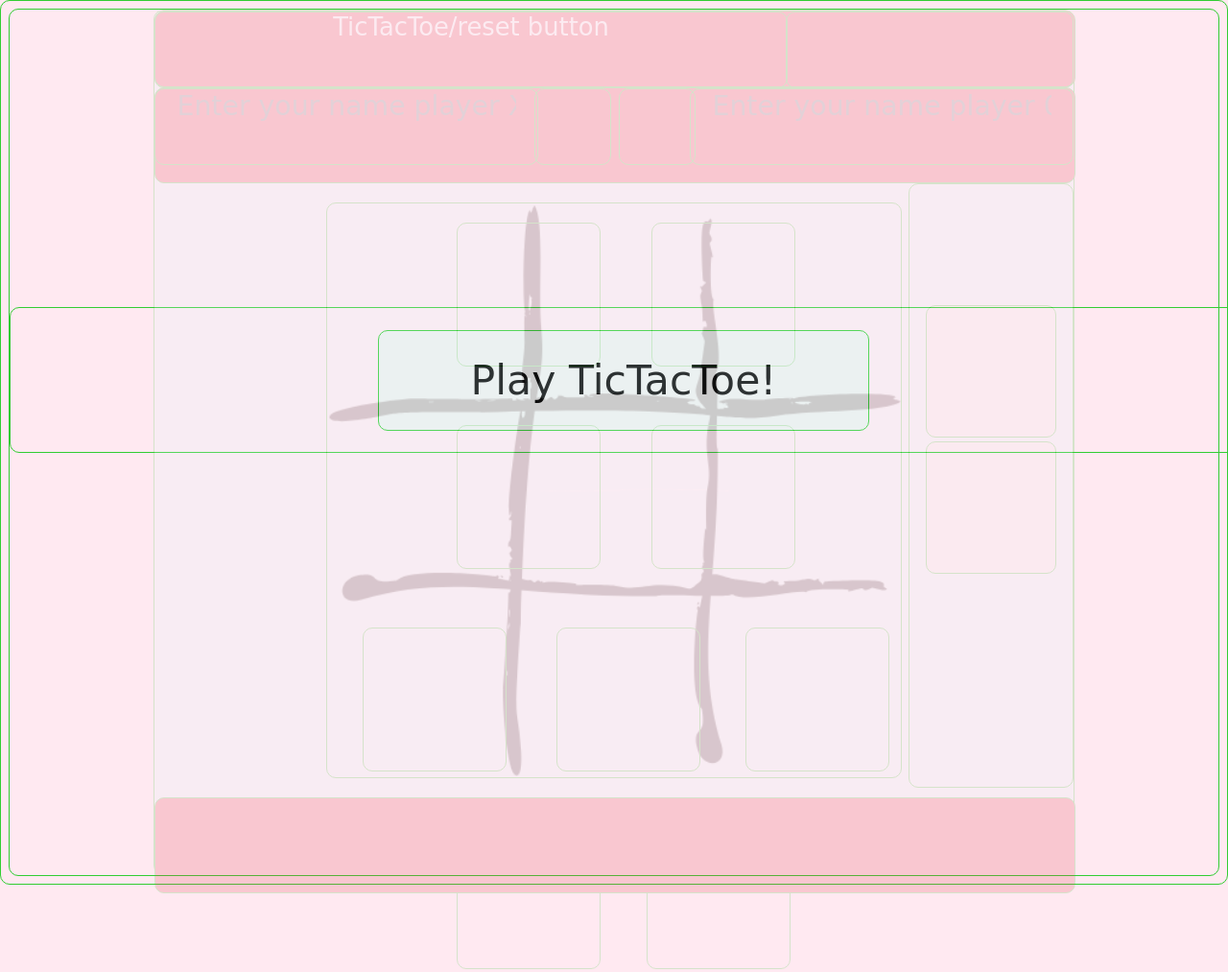
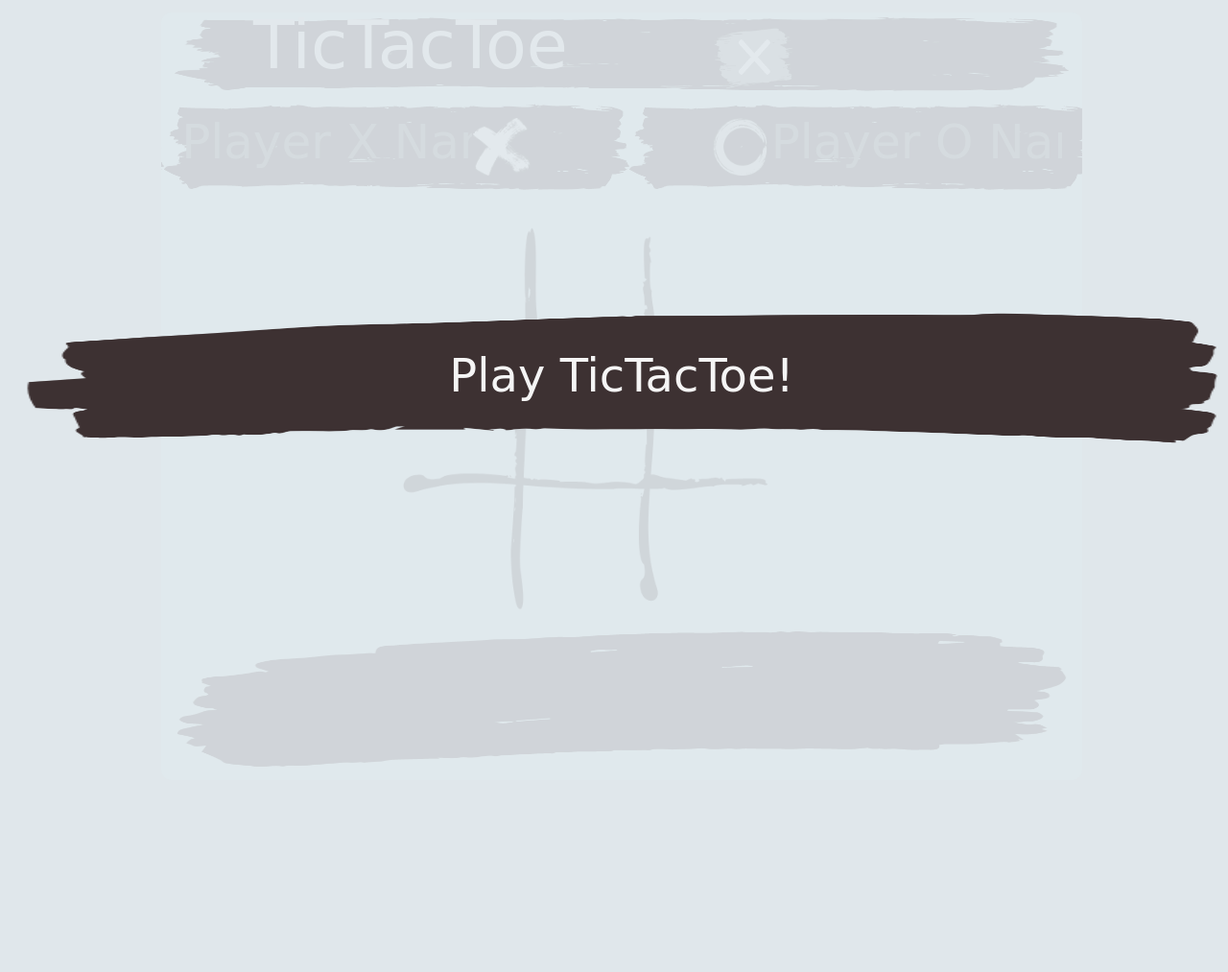
Before and after one commit to Sainath94907/sai8, a plain HTML site: page index.html in a window 1280 px wide. Shown: the whole page at 96% size. After the commit the page ends 816 px from the top, so only its background shows below. Drawn offline with Linux system fonts and the light colour scheme; a web font is replaced by a local one.

Commit message:
progress 7: visuals / added image background and buttons

```diff
--- a/css/style.css
+++ b/css/style.css
@@ -2,14 +2,48 @@
 
 
 * {
-    border: 0.5px solid limegreen;
     box-sizing: border-box;
     border-radius: 10px 10px 10px 10px;
     color: whitesmoke;
     font-family: 'Patrick Hand SC', cursive;
-    font-size: 110%;
     text-align: center;
+    transition: 0.3s all;
+    transition-property: opacity, transform;
+}
 
+button {
+    border: none;
+    outline: none;
+}
+
+@keyframes bounce {
+    0%, 25%, 50%, 75%, 90%, 100% {
+    transform: translateY(0); }
+    15%,40% {
+    transform: translateY(-20px); }
+    65% ,80% {
+    transform: translateY(-15px); }
+    95% {
+    transform: translateY(-5px); } }
+
+button {
+    animation: bounce 5s linear;
+    animation-iteration-count: infinite;
+}
+
+body {
+    background-color: #e0e7eb;
+    width: 100vw;
+    height: 100vh;
+}
+
+.container {
+    width: 960px;
+    height: 100%;
+    position: relative;
+    top: 5px;
+    margin: 0 auto;
+    background-color: #e0fbfc;
 }
 
 .startScreen {
@@ -18,18 +52,20 @@
     position: absolute;
     top: 40%;
     visibility: visible;
+    z-index: 99;
 }
 
 .starter {
     height: 70%;
-    width: 40%;
+    width: 70%;
     display: block;
-    font-size: 200%;
-    color: black;
+    font-size: 6vh;
+    color: whitesmoke;
     position: absolute;
-    top: 15%;
-    right: 30%;
+    top: 12%;
+    right: 15%;
     visibility: inherit;
+    background: transparent;
 }
 
 .whosTurn {
@@ -41,69 +77,192 @@
 }
 
 .turn {
-    height: 50%;
-    width: 20%;
+    height: 20vh;
+    aspect-ratio: 1/1;
     display: inline-block;
     font-size: 200%;
     color: black;
     visibility: inherit;
     position: relative;
     margin: 0 auto;
-    top: 30%;
-    z-index: 999;
+    top: 10%;
+    z-index: 99;
+    background: transparent
+}
+
+.turn:hover {
+    height: 27vh;
+    aspect-ratio: 1/1;
 }
 
 .offScreen{
     pointer-events: none;
-    opacity: 0.2;
+    opacity: .1;
+    z-index: 1;
 }
 
-body {
-    background-color: #FFE9F1;
-    max-height: 100%;
+.header {
+    width: 100%;
+    height: 90px;
+    background-color: transparent;
+}
+
+.game {
+    width: 60%;
+    height: 80px;
+    position: absolute;
+    left: 10%;
+    top: -7px;
+    font-size: 70px;
+    text-align: left;
+}
+
+.rounds {
+    width: 30%;
+    height: 80px;
+    position: absolute;
+    top: -8px;
+    right: 0px;
+    font-size: 60px;
+}
+
+.score {
+    height: 80%;
+    aspect-ratio: 1/1;
+    position:relative;
+    margin: 0 auto;
+    display: inline-block;
+    top: -10px;
+    font-size: 80px;
+}
+
+#p1s {
+    position:relative;
+    right: 10px;
+}
+
+#p2s {
+    position:relative;
+    left: 10px;
+}
+
+.players {
+    width: 100%;
+    height: 101px;
+    margin: 0 auto;
+    display: inline-block;
+    background-color: transparent;
+    background-image: url(../img/banner1.png);
+    background-size: contain;
+    background-position-x: 3px;
+}
+
+.p1 {
+    width: 40%;
+    height: 90px;
+    display: inline-block;
+    position: absolute;
+    top: 90px;
+    left: 2%;
+}
+
+.p2 {
+    width: 40%;
+    height: 90px;
+    display: inline-block;
+    position: absolute;
+    top: 90px;
+    right: 2%;
+}
+
+.px
+{
+    width: 80%;
+    height: 90px;
+    position: absolute;
+    left: 0%;
+    background: transparent;
+    border: none;
+    font-size: 50px;
+}
+
+.po
+{
+    width: 80%;
+    height: 90px;
+    position: absolute;
+    right: 0px;
+    background: transparent;
+    border: none;
+    font-size: 50px;
+}
+
+.tokenx {
+    width: 60px;
+    height: 60px;
+    position: absolute;
+    top: 110px;
+    left: 325px;
+    background: transparent;
+    filter: invert(1);
+}
+
+.tokenx:hover {
+    animation: bounce 2s linear;
+}
+
+.tokeno {
+    width: 60px;
+    height: 60px;
+    position: absolute;
+    top: 110px;
+    right: 325px;
+    background: transparent;
+    filter: invert(1);
+}
+
+.tokeno:hover {
+    animation: bounce 2s linear;
+}
+
+.board {
+    height: 50%;
+    aspect-ratio: 1/1;
+    margin: 0 auto;
+    position: relative;
+    top: 4%;
+    right: 4%;
+    background-image: url('../img/tictacboard.png');
+    background-size: contain;
+}
+
+.cell1 {
+    width: 25%;
+    aspect-ratio: 1/1;
+    display: inline-block;
+    position: relative;
+    margin: 5% 2% 2% 3%;
+    contain:content;
+
 
 }
 
-.container {
-    width: 960px;
-    position: relative;
-    margin: 0 auto;
-    background-color: #e0fbfc;
-}
-
-.board {
-    width: 600px;
-    height: 600px;
-    margin: 0 auto;
-    position: relative;
-    margin-top: 20px;
-    background-image: url('../img/tictacboard.png');
-    background-size: cover;
-
-}
-
-.cell1 {
-    width: 150px;
-    height: 150px;
+.cell2 {
+    width: 25%;
+    aspect-ratio: 1/1;
     display: inline-block;
     position: relative;
-    margin: 20px 10px 10px 35px;
-}
-
-.cell2 {
-    width: 150px;
-    height: 150px;
-    position: relative;
-    margin: 45px 10px 10px 35px;
-    display: inline-block;
+    margin: 5% 4% 2% 3%;
+    contain: content;
 }
 
 .cell3 {
-    width: 150px;
-    height: 150px;
+    width: 25%;
+    aspect-ratio: 1/1;
+    display: inline-block;
     position: relative;
-    margin: 40px 10px 10px 30px;
-    display: inline-block;
+    margin: 5% 3% 2% 3%;
+    contain: content;
 }
 
 .unclickable{
@@ -111,106 +270,113 @@ body {
 }
 
 .sideButtons {
-    width: 18%;
+    width: 17%;
     height: 70%;
     position: absolute;
     right: 0%;
     top: 20%;
     display: block;
+    background: transparent;
+}
+
+.sideB:hover {
+    width:150%;
+    aspect-ratio: 1/1;
+}
+
+.resNav {
+    width: 120%;
+    aspect-ratio: 1/1;
+    position:relative;
+    top: 20%;
+    background: transparent;
+}
+
+.cloNav {
+    width: 120%;
+    aspect-ratio: 1/1;
+    position:relative;
+    top: 20%;
+    background: transparent;
 }
 
 .res {
+    width: 60%;
+    aspect-ratio: 1/1;
+    background: transparent;
+    position: absolute;
+    top: -28%;
+    right: 230%;
+    visibility: hidden;
+}
+
+.res:hover {
     width: 80%;
-    height: 22%;
-    position:relative;
-    top: 20%;
+    aspect-ratio: 1/1;
 }
 
 .clo {
+    width: 60%;
+    aspect-ratio: 1/1;
+    background: transparent;
+    position: absolute;
+    top: -28%;
+    right: 180%;
+    visibility: visible;
+}
+
+.clo:hover {
     width: 80%;
-    height: 22%;
-    position:relative;
-    top: 20%;
+    aspect-ratio: 1/1;
 }
 
 .message {
-    width: 960px;
-    height: 100px;
-    top: 20px;
-    position: relative;
+    width: 100%;
+    height: 20vh;
+    position: absolute;
+    bottom: 0%;
     margin: 0 auto;
-    background-color: #E44650;
 }
 
-.players {
-    width: 960px;
-    height: 100px;
-    margin: 0 auto;
-    display: inline-block;
-    background-color: #E44650;
+.textM {
+    width: 85%;
+    height: 40%;
+    position: absolute;
+    top: 18%;
+    right: 7%;
+    font-size: 7vh;
 }
 
-.p1 {
-    width: 400px;
-    height: 80px;
-    display: inline-block;
+.winImg {
+    width: 100%;
+    height: 19%;
     position: absolute;
-    left: 0px
-}
-.p2 {
-    width: 400px;
-    height: 80px;
-    display: inline-block;
-    position: absolute;
-    right: 0px
-}
-
-.px
-{
-    background: transparent;
-    border: none;
-}
-
-.po
-{
-    background: transparent;
-    border: none;
-}
-
-.header {
-    width: 960px;
-    height: 80px;
-    background-color: #E44650;
+    top: 38%;
+    visibility: hidden;
+    z-index: 99;
 
 }
 
-.game {
-    width: 660px;
-    height: 80px;
+.winScreen {
+    height: 70%;
+    width: 70%;
+    display: block;
+    font-size: 6vh;
+    color: whitesmoke;
     position: absolute;
-    left: 0px;
-}
-
-.rounds {
-    width: 300px;
-    height: 80px;
-    position: absolute;
-    right: 0px;
-}
-
-.score {
-    width: 80px;
-    height: 80px;
-    position:relative;
-    margin: 0 auto;
-    display: inline-block;
+    top: 22%;
+    right: 15%;
+    visibility: inherit;
+    background: transparent;
+    visibility: hidden;
 }
 
 .winScreen {
-    width: 100%;
-    height: 19%;
-    position: absolute;
-    top: 40%;
-    visibility: hidden;
-    background-color: #E44650;
+    animation: bounce 3s linear;
+    animation-iteration-count: infinite;
 }
+
+img {
+    width: 97%;
+    height: 97%;
+}
--- a/index.html
+++ b/index.html
@@ -9,25 +9,25 @@
 
 </head>
 <body>
-    <div class="startScreen" id="start">
+    <header class="startScreen" id="start">
         <button class="startInputs starter">Play TicTacToe!</button>
-    </div>
+    </header>
     <div class="whosTurn">
         <button class="turn" id="x"></button>
         <button class="turn" id="o"></button>
     </div>
-    <div class="container offScreen">
+    <section class="container offScreen">
         <nav class="header">
-            <div class="game" id="title">TicTacToe/reset button</div>
+            <div class="game" id="title">TicTacToe</div>
             <div class="rounds" id="gameRounds"></div>
         </nav>
 
         <div class="players">
             <div class="p1" id="player1">
-                <input class="px" id="name1" placeholder="Enter your name player X!">
+                <input class="px" id="name1" placeholder="Player X Name!">
             </div>
             <div class="p2" id="player2">
-                <input class="po" id="name2" placeholder="Enter your name player 0!">
+                <input class="po" id="name2" placeholder="Player O Name!">
             </div>
             <div class="score" id="p1s"></div>
             <div class="score" id="p2s"></div>
@@ -47,9 +47,13 @@
             <button class="res" id="restart"></button>
             <button class="clo" id="close"></button>
         </div>
-        <div class="message" id="prompter"></div>
+        <footer class="message" id="prompter">
+            <div class="textM" id="promptM"></div>
+        </footer>
+    </section>
+    <div class="winImg">
+        <div class="winScreen" id="winner"></div>
     </div>
-    <div class="winScreen" id="winner"></div>
 </body>
 <script src="js/jquery.js"></script>
 <script src="js/logic.js"></script>
--- a/js/logic.js
+++ b/js/logic.js
@@ -1,17 +1,13 @@
-
-
-
-let playerTurn = true
-
 
 const cells = {
     c1:'',c2:'',c3:'',
     c4:'',c5:'',c6:'',
     c7:'',c8:'',c9:'',
+    playerTurn : true,
     moves : 0,
     button: 0,
-    score1: 0,
-    score2: 0,
+    score1: '',
+    score2: '',
     round: 1,
     checkCells: function (){
         if ((this.c1 && this.c5 && this.c9) ||
@@ -22,10 +18,12 @@ const cells = {
             (this.c7 && this.c4 && this.c1) ||
             (this.c2 && this.c5 && this.c8) ||
             (this.c4 && this.c5 && this.c6)){
-            $('#prompter').text(`Congratulations ${$('#name1').val()}!`);
+            $('#promptM').text(`${$('#name1').val()} wins!`);
             $('.block').addClass('unclickable');
-            this.score1 += 1;
+            this.navSide();
+            this.score1 = Number(this.score1) + 1;
             $('#p1s').text(`${this.score1}`);
+
         } else
         if ((this.c1 === false && this.c5 === false && this.c9 === false) ||
             (this.c3 === false && this.c5 === false && this.c7 === false) ||
@@ -35,15 +33,16 @@ const cells = {
             (this.c7 === false && this.c4 === false && this.c1 === false) ||
             (this.c2 === false && this.c5 === false && this.c8 === false) ||
             (this.c4 === false && this.c5 === false && this.c6 === false)){
-            $('#prompter').text(`Congratulations ${$('#name2').val()}!`);
+            $('#promptM').text(`${$('#name2').val()} wins!`);
             $('.block').addClass('unclickable');
-            this.score2 += 1;
+            this.navSide();
+            this.score2 = Number(this.score2) + 1;
             $('#p2s').text(`${this.score2}`);
         } else
         if (this.moves === 8) {
-            $('#prompter').text(`Draw!`);
+            $('#promptM').text(`Draw!`);
             $('.block').addClass('unclickable');
-
+            this.navSide();
         }
     },
     clearCells: function(){
@@ -57,33 +56,34 @@ const cells = {
     restartGame : function(){
         this.clearCells();
         this.round = 1;
-        this.score1 = 0;
-        this.score2 = 0;
+        this.score1 = '';
+        this.score2 = '';
+        $('#start').css('visibility', 'visible');
         $('.starter').css('visibility', 'visible');
         $('.container').addClass('offScreen');
         $('.block').addClass('unclickable');
         $('#gameRounds').text('');
         $('#name1').val('');
         $('#name2').val('');
-        $('#prompter').text('');
+        $('#promptM').text('');
         $('.score').text('');
     },
     player1Turn : function(){
-        $('<img src="img/X.png" width="140">').appendTo(`#cell${this.button}`);
+        $('<img src="img/X.png">').appendTo(`#cell${this.button}`);
         $(`#cell${this.button}`).addClass('unclickable');
-        $('#prompter').text(`It's ${$('#name2').val()}'s turn!`)
+        $('#promptM').text(`It's ${$('#name2').val()}'s turn!`)
         cells.checkCells();
-        playerTurn = false;
+        this.playerTurn = false;
     },
     player2Turn : function(){
-        $('<img src="img/O.png" width="140">').appendTo(`#cell${this.button}`);
+        $('<img src="img/O.png">').appendTo(`#cell${this.button}`);
         $(`#cell${this.button}`).addClass('unclickable');
-        $('#prompter').text(`It's ${$('#name1').val()}'s turn!`);
+        $('#promptM').text(`It's ${$('#name1').val()}'s turn!`);
         cells.checkCells();
-        playerTurn = true;
+        this.playerTurn = true;
     },
     playerInput : function(){
-        if (playerTurn) {
+        if (this.playerTurn) {
             cells[`c${this.button}`] = true;
             cells.player1Turn();
             this.moves += 1;
@@ -96,7 +96,7 @@ const cells = {
     },
     nameCheck : function(){
         if ($('#name1').val() === '' || $('#name2').val() === ''){
-            $('#prompter').text('Welcome!\n Please enter your names first!');
+            $('#promptM').text(' Enter your names first!');
         } else {
             this.whosFirst();
         }
@@ -104,33 +104,72 @@ const cells = {
     whosFirst : function(){
         $('.whosTurn').css('visibility', 'visible');
         $('input').addClass('unclickable');
+        $('.sideButtons').addClass('unclickable');
+        $('#promptM').text('Who goes first?!');
+        $('div').not('#prompter, #promptM, .game , .whosTurn ').addClass('offScreen');
+
 
         $('#x').on('click', function(){
-            playerTurn = true;
-            $('#prompter').text(`It's ${$('#name1').val()}'s turn!`);
+            cells.playerTurn = true;
+            $('#promptM').text(`It's ${$('#name1').val()}'s turn!`);
             $('#gameRounds').text(`Round ${cells.round}`);
             $('.whosTurn').css('visibility', 'hidden');
+            $('.res').css('visibility', 'visible');
             $('.block').removeClass('unclickable');
+            $('.sideButtons').removeClass('unclickable');
+            $('div').removeClass('offScreen');
+
         });
         $('#o').on('click', function(){
-            playerTurn = false;
-            $('#prompter').text(`It's ${$('#name2').val()}'s turn!`);
+            cells.playerTurn = false;
+            $('#promptM').text(`It's ${$('#name2').val()}'s turn!`);
             $('#gameRounds').text(`Round ${cells.round}`);
             $('.whosTurn').css('visibility', 'hidden');
+            $('.res').css('visibility', 'visible');
             $('.block').removeClass('unclickable');
-
+            $('.sideButtons').removeClass('unclickable');
+            $('div').removeClass('offScreen');
         });
     },
     whoWins : function(){
+        $('#promptM').text('');
+        if (this.score1 === '' && this.score2 ===''){
+            cells.restartGame()
+            $('input').removeClass('unclickable');
+            $('#winner').css('visibility', 'hidden');
+            $('.winImg').css('visibility', 'hidden');
+            $('#start').css('visibility', 'visible')
+        } else
         if (this.score1 > this.score2){
-            $('#winner').text(`${$('#name1').val()} IS THE WINNER!`);
+            $('.container').addClass('offScreen');
+            $('#winner').css('visibility', 'visible');
+            $('.winImg').css('visibility', 'visible');
+            $('#winner').text(`${($('#name1').val()).toUpperCase()} IS THE WINNER! ㋡`);
         } else
         if (this.score1 < this.score2){
-            $('#winner').text(`${$('#name2').val()} IS THE WINNER!`);
+            $('.container').addClass('offScreen');
+            $('#winner').css('visibility', 'visible');
+            $('.winImg').css('visibility', 'visible');
+            $('#winner').text(`${($('#name2').val()).toUpperCase()} IS THE WINNER! ㋡`);
         } else
-        if (this.score1 === this.score2){
-            $('#winner').text(`IT'S A DRAW!`);
+        if (Number(this.score1) === Number(this.score2)){
+            $('.container').addClass('offScreen');
+            $('#winner').css('visibility', 'visible');
+            $('.winImg').css('visibility', 'visible');
+            $('#winner').text(`IT'S A DRAW! ㋛ `);
         }
+    },
+    navSide : function(){
+        $('#restart').removeClass('res');
+        $('#restart').addClass('sideB resNav');
+        $('#close').removeClass('clo');
+        $('#close').addClass('sideB cloNav');
+    },
+    navTop : function(){
+        $('#restart').removeClass('resNav');
+        $('#restart').addClass('res');
+        $('#close').removeClass('cloNav');
+        $('#close').addClass('clo');
     }
 }
 
--- a/js/object.js
+++ b/js/object.js
@@ -1,5 +1,18 @@
+$('#restart').append('<img src="img/restart.png">');
+$('#close').append('<img src="img/close.png">');
+$('#prompter').append('<img src="img/banner.png">');
+$('.header').append('<img src="img/banner1.png">');
+$('#start').append('<img src="img/start.png">');
+$('.winImg').append('<img src="img/win.png">');
+$('#x').append('<img src="img/X.png">');
+$('#o').append('<img src="img/O.png">');
+$('.players').append('<img class="tokenx" src="img/X.png">');
+$('.players').append('<img class="tokeno" src="img/O.png">');
+
+
 $('.starter').on('click', function(){
     $('#start').css('visibility', 'hidden');
+    $('.starter').css('visibility', 'hidden');
     $('.container').removeClass('offScreen');
     $('.block').addClass('unclickable');
     cells.nameCheck();
@@ -8,7 +21,6 @@ $('.starter').on('click', function(){
 $('input').on('focusout', function(){
     cells.nameCheck();
 });
-
 
 $('#cell1').on('click', function(){
     cells.button = 1;
@@ -53,6 +65,7 @@ $('#cell9').on('click', function(){
 
 
 $('#restart').on('click', function(){
+    cells.navTop();
     cells.whosFirst();
     cells.clearCells();
     cells.round += 1;
@@ -61,13 +74,14 @@ $('#restart').on('click', function(){
 });
 
 $('#close').on('click', function(){
+    cells.navTop();
     cells.whoWins();
-    $('.container').addClass('offScreen');
-    $('#winner').css('visibility', 'visible');
+    $('#restart').css('visibility','hidden');
 });
 
 $('#winner').on('click', function(){
         cells.restartGame()
         $('input').removeClass('unclickable');
-        $('#winner').css('visibility', 'hidden')
-})
+        $('.winImg').css('visibility', 'hidden');
+        $('#winner').css('visibility', 'hidden');
+});
```
Also changed, not shown: img/close.png (added), img/restart.png (added), img/win.png (added).
